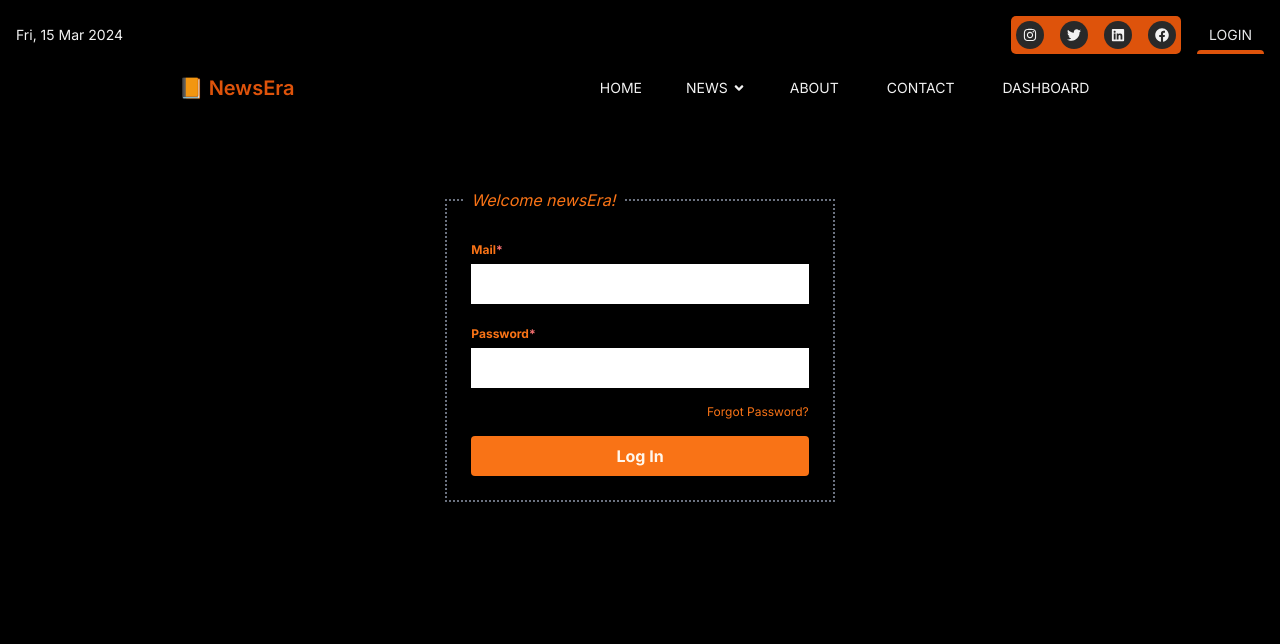
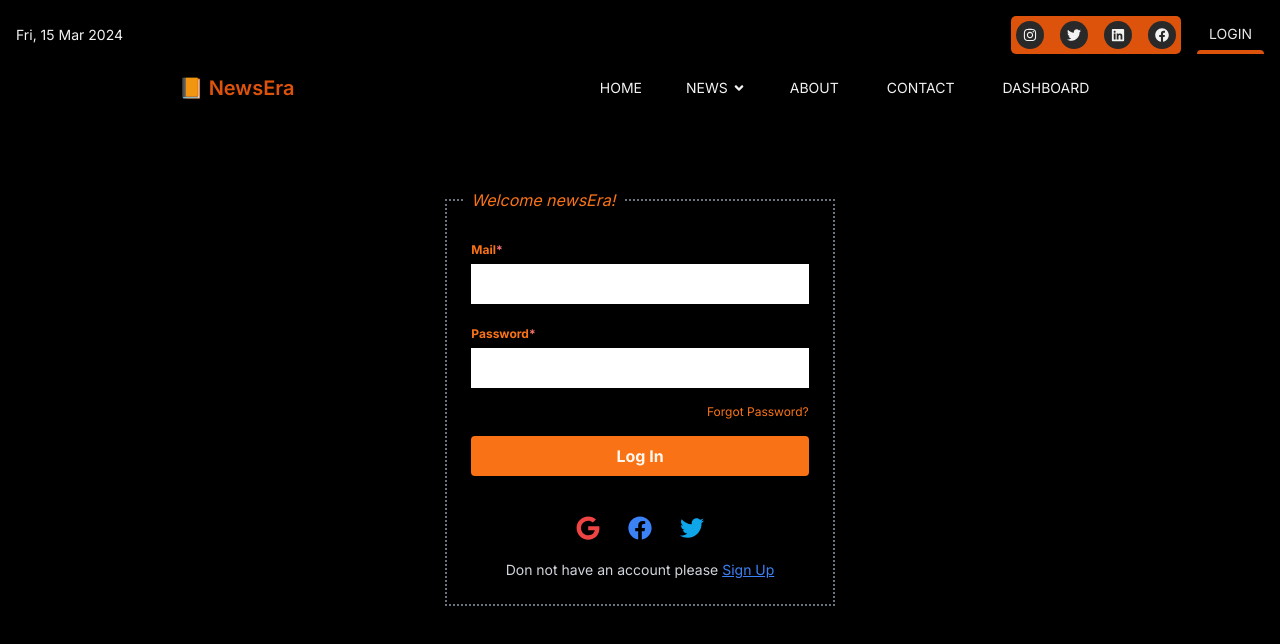
Before and after one commit to MehediAhsan/newsera, a Next.js app: page /login in a window 1280 px wide. Shown: the top 644 px of the page. Built offline with nearby package versions, Linux system fonts and the light colour scheme.

Commit message:
login page updated

```diff
--- a/app/(home)/(auth)/login/page.jsx
+++ b/app/(home)/(auth)/login/page.jsx
@@ -1,4 +1,6 @@
+import Link from 'next/link';
 import React from 'react';
+import { FaFacebook, FaGoogle, FaTwitter } from 'react-icons/fa';
 
 const LoginPage = () => {
     return (
@@ -9,6 +11,7 @@ const LoginPage = () => {
                 <form className="text-orange-500">
                     <fieldset className="border-2 border-dotted border-gray-500 p-6">
                         <legend className="px-2 italic -mx-2">Welcome newsEra!</legend>
+
                         <label
                             for="email"
                             className="text-xs font-bold after:content-['*'] after:text-red-400"
@@ -29,16 +32,21 @@ const LoginPage = () => {
                             type="password"
                             className="w-full p-2 mb-4 mt-1 outline-none ring-none focus:ring-2 focus:ring-orange-500"
                         />
-                        <a
+                        <Link
                             className="block text-right text-xs text-orange-500 mb-4"
                             href="#"
-                        >Forgot Password?</a
-                        >
+                        >Forgot Password?</Link>
                         <button
                             className="w-full rounded bg-orange-500 text-orange-50 p-2 text-center font-bold hover:bg-orange-400"
                         >
                             Log In
                         </button>
+                        <div className='flex gap-7 justify-center items-center text-2xl mt-10 mb-5'>
+                            <FaGoogle className='text-red-500'/>
+                            <FaFacebook className='text-blue-500'/>
+                            <FaTwitter className='text-sky-500'/>
+                        </div>
+                        <div className='text-sm text-gray-300 text-center'>Don not have an account please <Link href="/" className='text-blue-500 underline'>Sign Up</Link></div>
                     </fieldset>
                 </form>
             </div>
--- a/components/Header.jsx
+++ b/components/Header.jsx
@@ -1,3 +1,4 @@
+import Link from "next/link";
 import React from "react";
 import { FaFacebook, FaInstagram, FaLinkedin, FaPhone, FaTwitter, FaYoutube } from "react-icons/fa";
 
@@ -28,7 +29,7 @@ const Header = () => {
         </div>
 
 
-        <button class="smky-btn3 relative hover:text-[#f5f5f4] py-2 px-3 after:absolute after:h-1 after:hover:h-[200%] transition-all duration-500 hover:transition-all hover:duration-500 after:transition-all after:duration-500 after:hover:transition-all after:hover:duration-500 overflow-hidden z-20 after:z-[-20] after:bg-primary after:rounded-t-full after:w-full after:bottom-0 after:left-0 text-gray-100">LOGIN</button>
+        <Link href="/login" class="smky-btn3 relative hover:text-[#f5f5f4] py-2 px-3 after:absolute after:h-1 after:hover:h-[200%] transition-all duration-500 hover:transition-all hover:duration-500 after:transition-all after:duration-500 after:hover:transition-all after:hover:duration-500 overflow-hidden z-20 after:z-[-20] after:bg-primary after:rounded-t-full after:w-full after:bottom-0 after:left-0 text-gray-100">LOGIN</Link>
       </div>
     </div>
   );
```
